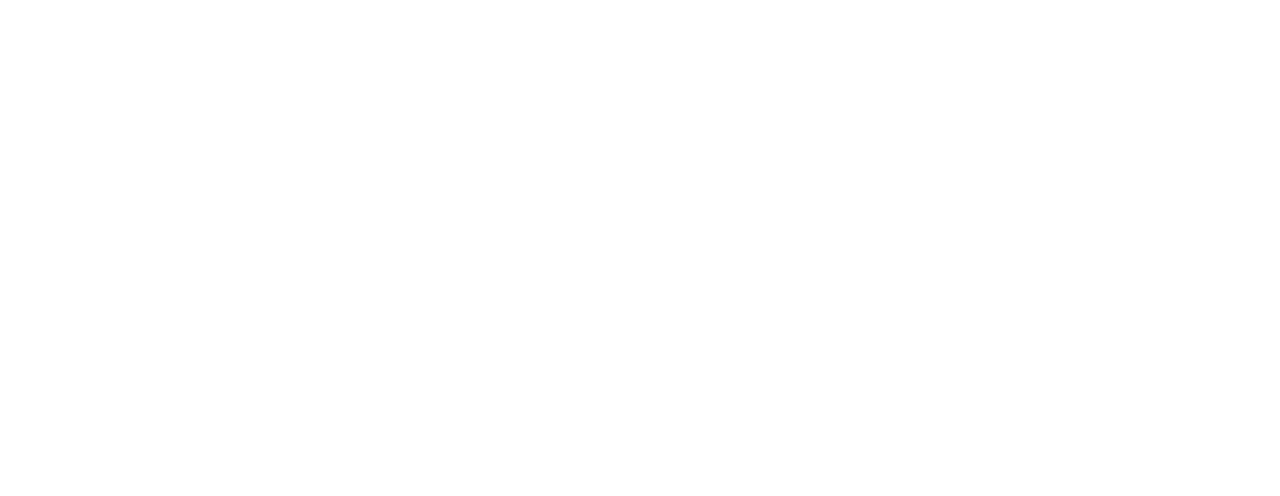
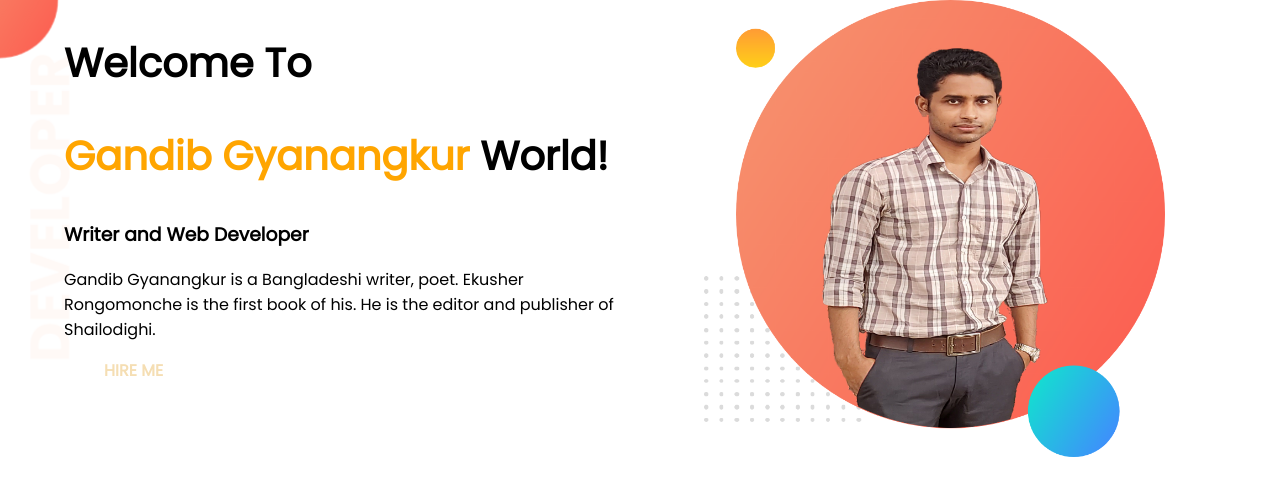
Before and after one commit to gandib/developer-portfolio, a plain HTML site: page index.html in a window 1280 px wide. Drawn offline with Linux system fonts and the light colour scheme.

Commit message:
banner added

```diff
--- a/index.html
+++ b/index.html
@@ -1,13 +1,31 @@
 <!DOCTYPE html>
 <html lang="en">
+
 <head>
     <meta charset="UTF-8">
     <meta http-equiv="X-UA-Compatible" content="IE=edge">
     <meta name="viewport" content="width=device-width, initial-scale=1.0">
     <title>Gandib Portfolio</title>
+    <link rel="preconnect" href="https://fonts.googleapis.com">
+    <link rel="preconnect" href="https://fonts.gstatic.com" crossorigin>
+    <link href="https://fonts.googleapis.com/css2?family=Poppins&display=swap" rel="stylesheet">
     <link rel="stylesheet" href="style.css">
 </head>
+
 <body>
+    <section class="top-banner">
+        <div class="half-width">
+            <h1>Welcome To</h1>
+            <h1><span class="orange-color">Gandib Gyanangkur</span> World!</h1>
+            <h3>Writer and Web Developer</h3>
+            <p>Gandib Gyanangkur is a Bangladeshi writer, poet. Ekusher Rongomonche is the first book of his. He is the
+                editor and publisher of Shailodighi.</p>
+            <a class="link-button" target="blank" href="https://www.linkedin.com/in/gandib-roy-94a880219">HIRE ME</a>
+        </div>
+        <div class="half-width">
+            <img src="images/gandib.png" alt="Gandib">
+        </div>
+    </section>
+</body>
 
-</body>
 </html>
--- a/style.css
+++ b/style.css
@@ -0,0 +1,32 @@
+body{
+    font-family: 'Poppins', sans-serif;
+    margin: 0;
+}
+h1{
+    font-size: 40px;
+}
+.orange-color{
+    color: orange;
+}
+section{
+    display: flex;
+}
+.half-width{
+    width: 50%;
+    padding-left: 5%;
+}
+.half-width img{
+    width: 80%;
+}
+.link-button{
+    text-decoration: none;
+    background-image: -moz-linear-gradient(orange, tomato);
+    padding: 10px 40px;
+    border-radius: 5px;
+    color: wheat;
+    font-weight: 700;
+}
+.top-banner{
+    background-image: url(images/top-banner.png);
+    background-repeat: no-repeat;
+}
```
Also changed, not shown: images/dream-bg.png (added), images/exp-bg.png (added), images/gandib.png (added), images/gandib2.png (added), images/jhankar.png (added), images/jhankar2.png (added), images/my-bg.png (added), images/my-bg2.png (added), images/top-banner.png (added).
